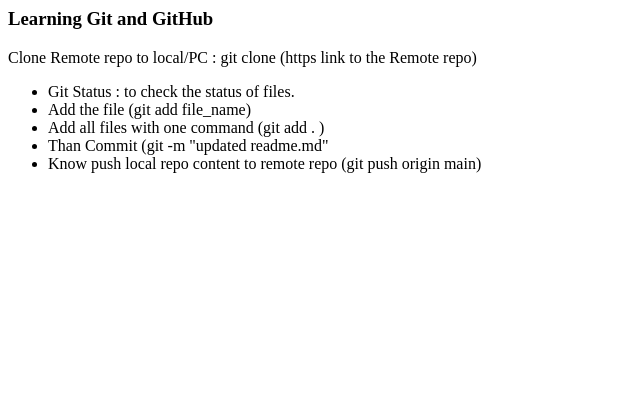
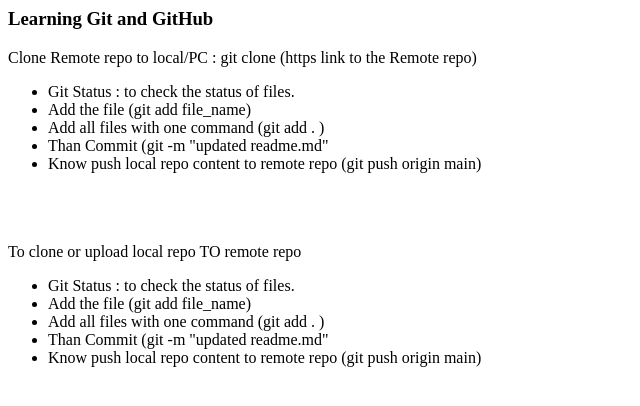
Before and after one commit to m-abdullah-akram/learning-demo, a plain HTML site: page index.html in a window 1280 px wide. Shown: the whole page, without its empty margins (0-640 px from the left). Drawn offline with Linux system fonts and the light colour scheme.

Commit message:
info added

```diff
--- a/index.html
+++ b/index.html
@@ -8,3 +8,13 @@
     <li>Than Commit (git -m "updated readme.md"</li>
     <li>Know push local repo content to remote repo (git push origin main)</li>
 </ul>
+
+<br> <br> <br>
+<span> To clone or upload local repo TO remote repo</span>
+<ul>
+    <li>Git Status : to check the status of files.</li>
+    <li>Add the file (git add file_name)</li>
+    <li>Add all files with one command (git add . )</li>
+    <li>Than Commit (git -m "updated readme.md"</li>
+    <li>Know push local repo content to remote repo (git push origin main)</li>
+</ul>
```
